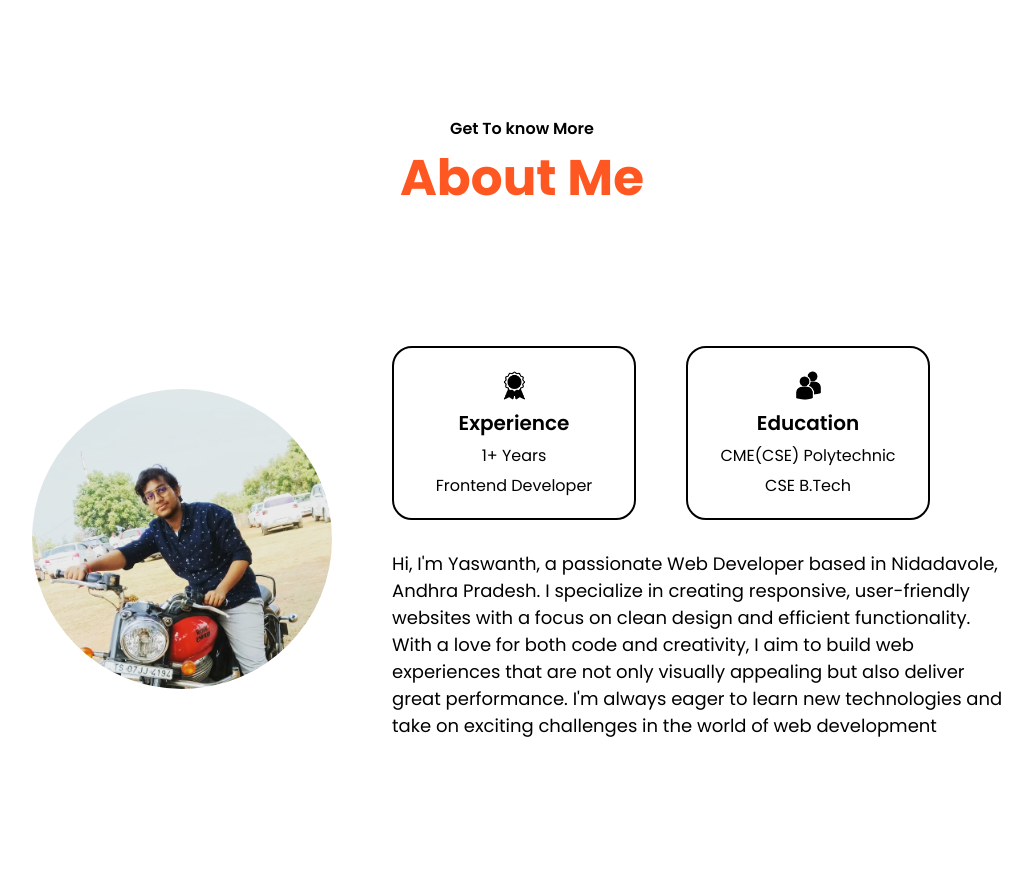
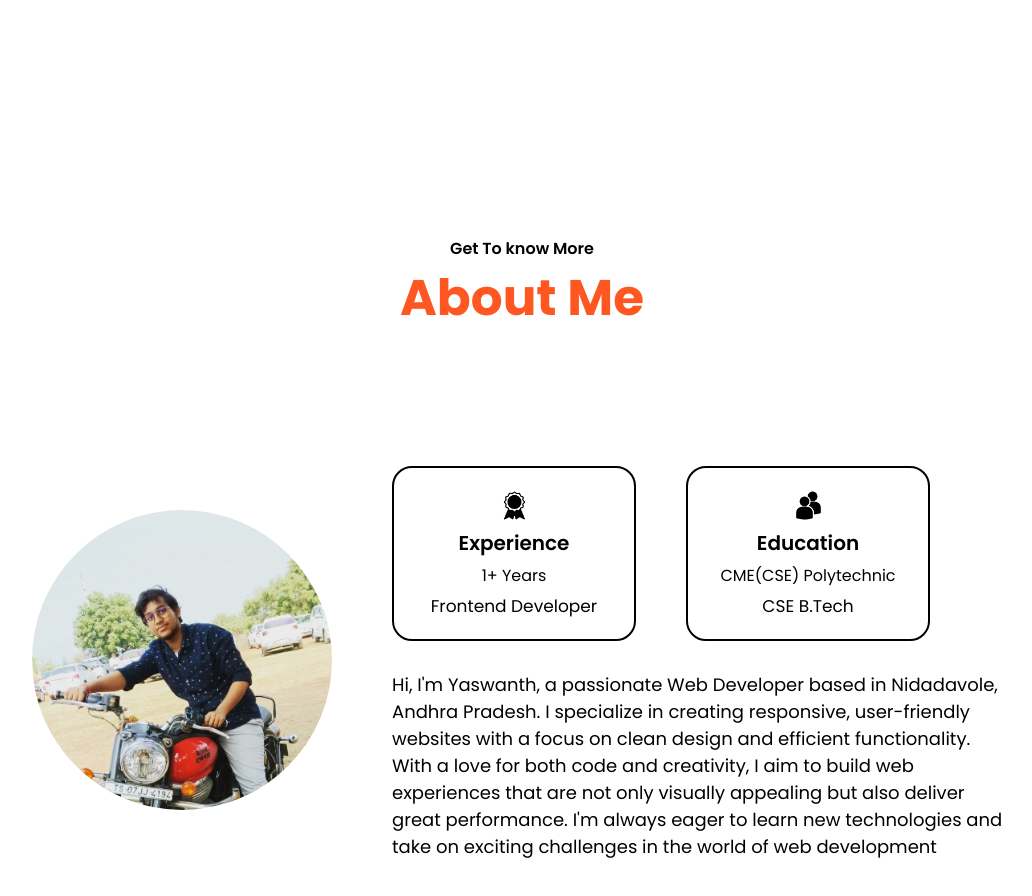
Before and after one commit to yaswanthgitcode/my-fortfiolo, a plain HTML site: page index.html in a window 1280 px wide. Shown: the part 674-1570 px from the top of the page, without its empty margins (118-1150 px from the left). Before the commit the page ends 1543 px from the top, so only its background shows below. Drawn offline with Linux system fonts and the light colour scheme.

Commit message:
Update sec2.css
udelee

```diff
--- a/sec2.css
+++ b/sec2.css
@@ -1,4 +1,5 @@
 .sec2{
+    margin-top: 100px;
     height: 80vh;
     display: flex;
     flex-direction: column;
@@ -12,6 +13,9 @@
 }
 .sec-2-1>:nth-child(1){
     font-weight: 600;
+}
+.sec-2-1 {
+    padding-top: 20px;
 }
 .sec-2-2{
     margin-top: 130px;
@@ -53,7 +57,7 @@
     font-size: 20px;
     font-weight: 600;
 }
-box>:nth-child(3),box>:nth-child(4){
+box>:nth-child(3), .box>:nth-child(4){
     font-size: 17px;
 }
 .p1{
```
